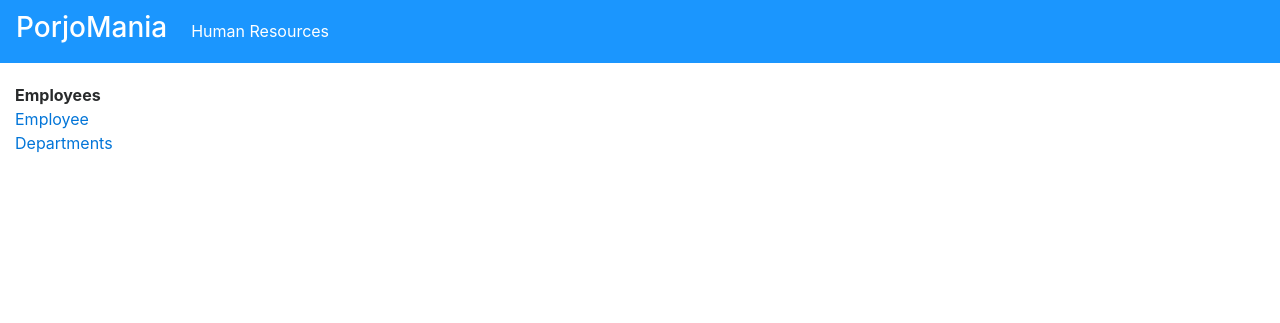
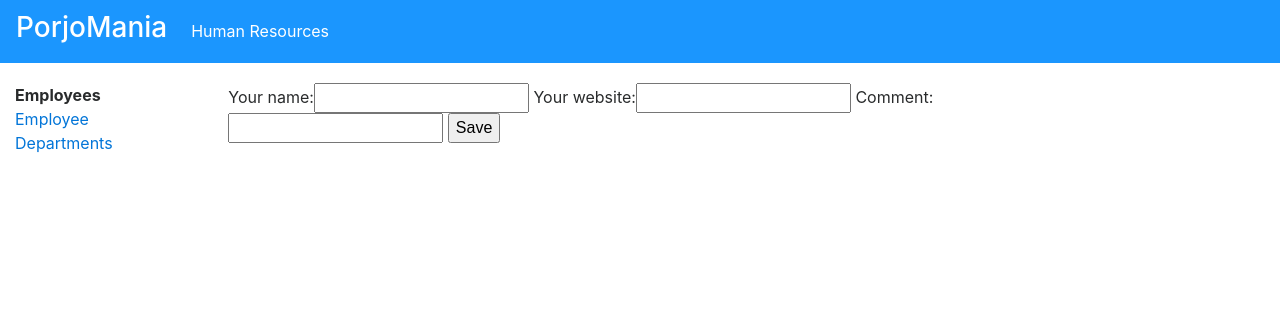
Before and after one commit to ProjoMania/projomania, a Django app: template apps/hr_employee/templates/hr_employee/employee_create_form.html in a window 1280 px wide. Shown: the top 323 px of the page. Run offline with Django 3.2, Linux system fonts and the light colour scheme; the template is opened without the code that fills it, so the values that code supplies are empty; parts of the project's set-up code (start-up, migrations or seed data) failed here and were passed over; some libraries are stand-ins or nearby versions.

Commit message:
[ADD] Add a template, URL and a view for the employee creation.

```diff
--- a/apps/hr_employee/templates/hr_employee/employee_create_form.html
+++ b/apps/hr_employee/templates/hr_employee/employee_create_form.html
@@ -1,6 +1,10 @@
 {% extends 'hr_employee/hr_base.html' %}
-{{ employee }}
+
+{% block main_content %}
 <form action="{% url 'hr_employee:employees_create' %}" method="post">{% csrf_token %}
-    {{ object.as_p }}
+    <tr><th>Your name:</th><td><input type="text" name="name" required /></td></tr>
+<tr><th>Your website:</th><td><input type="text" name="work_phone" required /></td></tr>
+<tr><th>Comment:</th><td><input type="text" name="work_mobile" required /></td></tr>
     <input type="submit" value="Save" />
 </form>
+{% endblock %}
--- a/apps/hr_employee/urls.py
+++ b/apps/hr_employee/urls.py
@@ -8,6 +8,7 @@ app_name = 'hr_employee'
 urlpatterns = [
     # url(r'^$', views.index, name='main'),
     url(r'^employees/form/(?P<pk>[0-9]+)', views.EmployeeDetailView.as_view(), name='employees_form'),
+    url(r'^employees/create/', views.EmployeeCreateView.as_view(), name='employees_create'),
     url(r'^employees/', views.EmployeeIndexView.as_view(), name='employees'),
     url(r'^departments/form/(?P<pk>[0-9]+)', views.DepartmentDetailView.as_view(), name='departments_form'),
     url(r'^departments/', views.DepartmentIndexView.as_view(), name='departments'),
```
Also changed, not shown: apps/hr_employee/views.py (+11 -0 lines).
